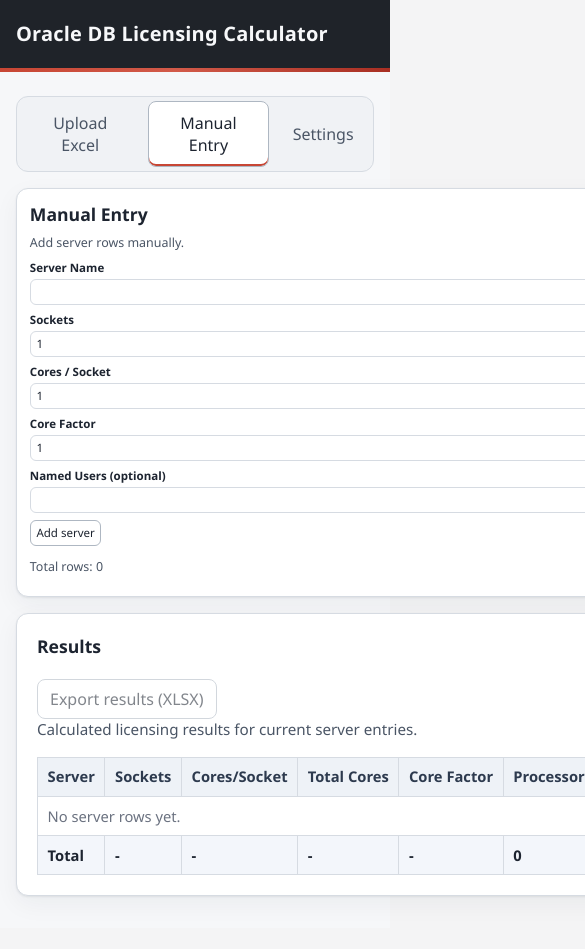
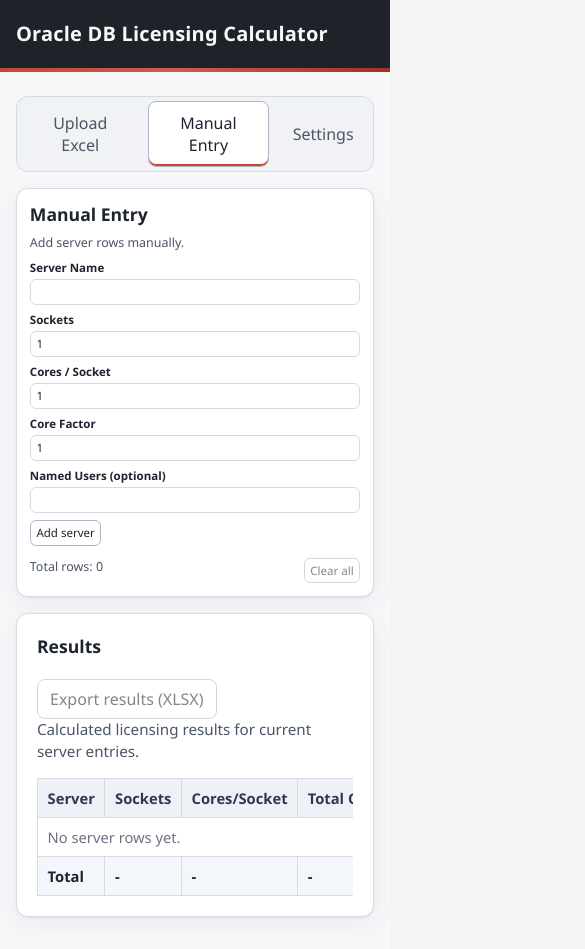
Before and after one commit to Naji-Z94/Oracle-DB-license-calculator, a React (Vite) app: page / in a window 390 px wide. Both pictures are taken after a click on the button "Manual Entry". Shown: the top 949 px of the page, 585 px wide, since content can reach past the window. Before the commit the page ends 928 px from the top, so only its background shows below. Built offline with nearby package versions, Linux system fonts and the light colour scheme.

Commit message:
UI: stack results below manual form

```diff
--- a/src/styles/redwood.css
+++ b/src/styles/redwood.css
@@ -122,14 +122,11 @@
 }
 
 .manual-entry-layout {
-  display: grid;
-  grid-template-columns: minmax(320px, 380px) minmax(0, 1fr);
-  gap: var(--rw-space-4);
-  align-items: start;
+  display: block;
 }
 
 .manual-entry-layout .results-panel {
-  margin-top: 0;
+  margin-top: var(--rw-space-4);
 }
 
 .manual-form-grid {
@@ -298,10 +295,6 @@
 }
 
 @media (max-width: 768px) {
-  .manual-entry-layout {
-    grid-template-columns: 1fr;
-  }
-
   .manual-form-grid {
     grid-template-columns: 1fr;
   }
```
